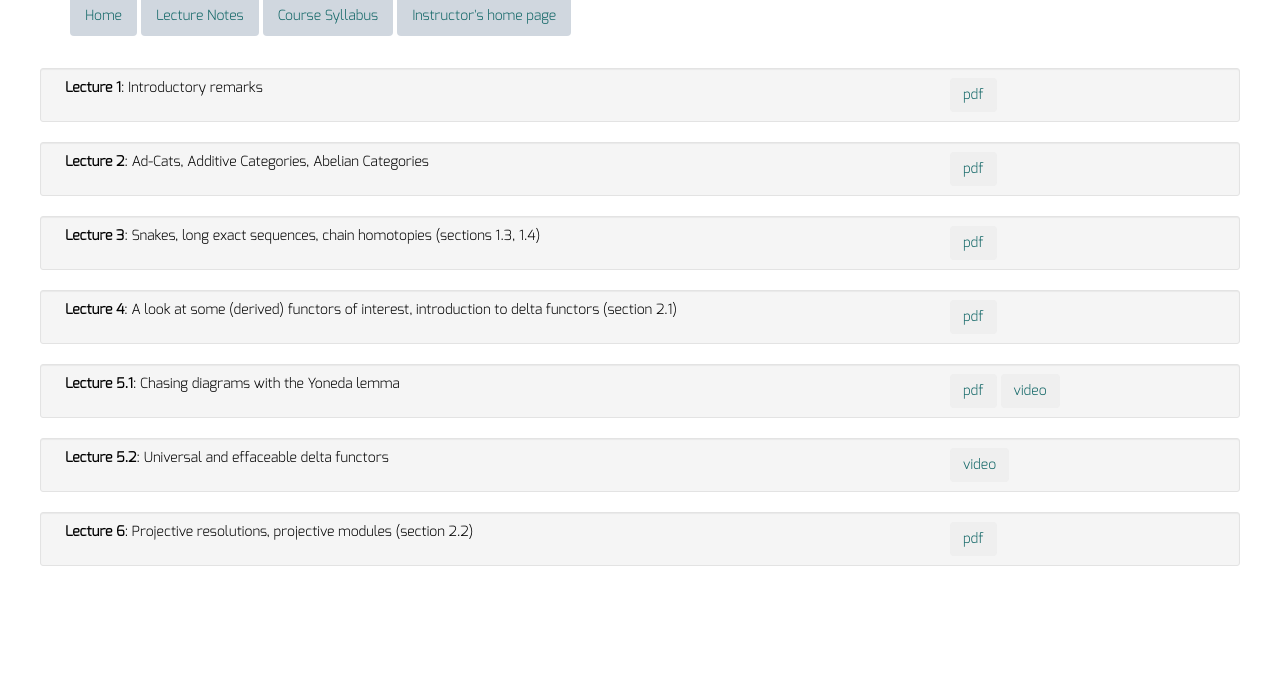
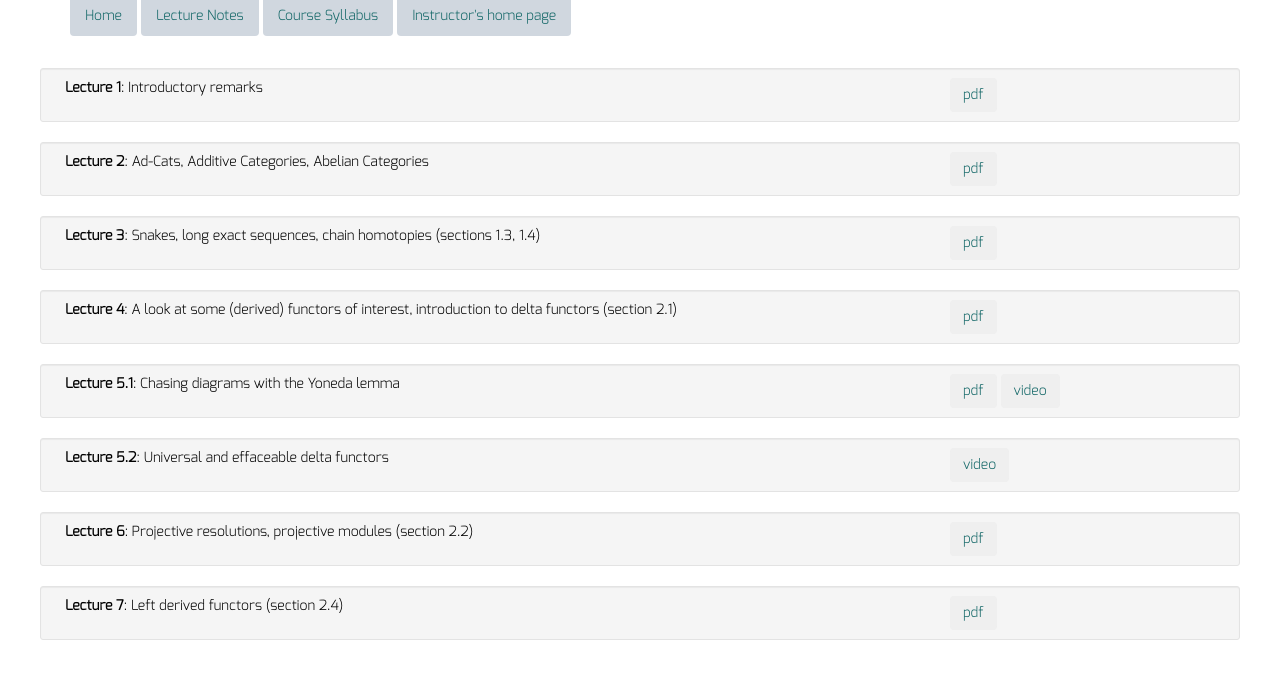
Before and after one commit to dkrashen/probability, a Jekyll site: the page built from lectures/index.html, in a window 1280 px wide, cut to the strip 184-863 px from the top of the page. Built offline with Jekyll 4.4.1, drawn with Linux system fonts in a browser that asks for light colours; nearby versions of some CDN libraries.

Commit message:
add lecture 7

```diff
--- a/_data/lectures.yml
+++ b/_data/lectures.yml
@@ -24,3 +24,7 @@
 - title: "Lecture 6"
   filename: "lecture6.pdf"
   description: "Projective resolutions, projective modules (section 2.2)"
+
+- title: "Lecture 7"
+  filename: "lecture7.pdf"
+  description: "Left derived functors (section 2.4)"
```
Also changed, not shown: 1 other file.
